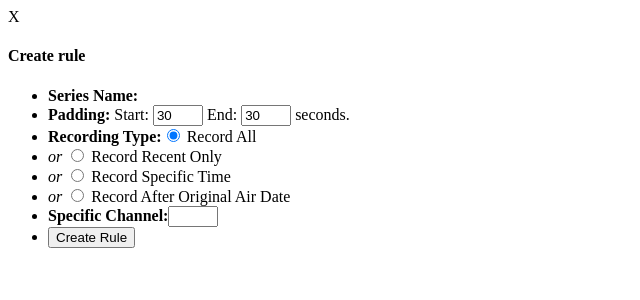
After one commit to demonrik/HDHR-DVRUI, a PHP site: page /style/advancedrule.html in a window 1280 px wide. The commit adds this page. Shown: the top 300 px of the page, without its empty margins (0-640 px from the left). Run offline with PHP 8.4, Linux system fonts and the light colour scheme.

Commit message:
Added  "advanced rule" creation capabilities

```diff
--- /dev/null
+++ b/app/style/advancedrule.html
@@ -0,0 +1,28 @@
+<div id='AdvancedRuleCreate' class='revealModal'>
+	<div class='revealModal-content'>
+		<span class='revealClose' onclick="hideReveal(event,'AdvancedRuleCreate')">X</span>
+		<h4>Create rule</h4>
+		<p/>
+		<form class="edit_form" onSubmit="return submitCreateRule()">
+		<input type="hidden" id="seriesid">
+		<ul>
+		<li><label for="seriesname"><b>Series Name:</b></label> <input type="text" id="seriesname" readonly style="border:0px; font-size: 14px; width: 300px;"></li>
+		<li><label for="padding"><b>Padding:</b></label>
+			Start: <input type="number" id="paddingstart" size="3" min="0" max="3600" value="30" style="width:50px;">
+			End: <input type="number" id="paddingend" size="3" min="0" max="10800" value="30" style="width:50px;"> seconds.    </li>
+
+		<li><label for="recordtype"><b>Recording Type:</b></label><input type="radio" name="recordtype" id="recordtype" value="all" onClick="handleRecordingType(this)" checked> Record All</li>
+		<li><label for="recordtype"><i>or</i> </label><input type="radio" name="recordtype" id="recordtype" value="recent" onClick="handleRecordingType(this)" > Record Recent Only</li>
+		<li><label for="recordtype"><i>or</i> </label><input type="radio" name="recordtype" id="recordtype" value="time" onClick="handleRecordingType(this)" > Record Specific Time
+				<input type="datetime-local" id="recordtime" style="display:none;"></li>
+		<li><label for="recordtype"><i>or</i> </label><input type="radio" name="recordtype" id="recordtype" value="aftertime" onClick="handleRecordingType(this)" > Record After Original Air Date
+				<input type="date" id="recordafter" style="display:none;"></li>
+
+
+		<li><label for="channel"><b>Specific Channel:</b></label><input type="text" id="channel" style="width:50px;"></li>
+		<li><label for="createrule"> </label><button type="submit" class="submit" id="createrule">Create Rule</button></li>
+		</li>
+		</ul>
+		</form>
+	</div>
+</div>
--- a/app/style/header.html
+++ b/app/style/header.html
@@ -4,5 +4,6 @@
 		<style type="text/css" media="screen">@import "style/style.css";</style>
 		<!-- tinyAjax -->
 		<script language="javascript" src="scripts/hdhomerundvr_ui.js" type="text/javascript"></script>
+		<script language="javascript" src="scripts/moment.min.js" type="text/javascript"></script>
 	</head>
 	<body>
--- a/app/style/rules_entry.html
+++ b/app/style/rules_entry.html
@@ -7,7 +7,7 @@
 	<p id='rule_padding'>Priority: <!-- dvr_rules_priority --> Start: <!-- dvr_rules_startpad --> End: <!-- dvr_rules_endpad --></p>
 	<ul class="decorator">
 		<li class='info'><p><!-- dvr_rules_channels --></p></li>
-		<li class='info'><p><!-- dvr_rules_recent --></p></li>
+		<li class='info'><p><!-- dvr_rules_recent --> <!-- dvr_rules_airdate --> <!-- dvr_rules_datetime --></p></li>
 		<li class='info'><p>Recordings: <!-- dvr_reccount --></p></li>
 		<li class='delete'><a onClick="confirmDeleteRule2('<!-- dvr_rules_delete -->');">DELETE</a></li>
 	</ul>
--- a/app/style/rules_entry_small.html
+++ b/app/style/rules_entry_small.html
@@ -1,4 +1,4 @@
 	<ul class="decorator">
-		<li class='info'><p>Priority: <!-- dvr_rules_priority --> Start: <!-- dvr_rules_startpad --> End: <!-- dvr_rules_endpad -->, <!-- dvr_rules_channels -->, <!-- dvr_rules_recent --></p></li>
+		<li class='info'><p>Priority: <!-- dvr_rules_priority --> Start: <!-- dvr_rules_startpad --> End: <!-- dvr_rules_endpad -->, <!-- dvr_rules_channels -->, <!-- dvr_rules_recent --> <!-- dvr_rules_airdate --> <!-- dvr_rules_datetime --></p></li>
 		<li class='delete'><a onClick="confirmDeleteRule('<!-- dvr_rules_delete -->');">DELETE</a></li>
 	</ul>
--- a/app/style/series_actions.html
+++ b/app/style/series_actions.html
@@ -1,4 +1,5 @@
 	<ul class="decorator">
 		<li class='record'><a onClick="createRecording('<!-- dvr_record_recent -->')">Record Recent</a></li>
 		<li class='record'><a onClick="createRecording('<!-- dvr_record_all -->')">Record All</a></li>
+		<li class='record'><a onClick="revealRuleForm(event,'AdvancedRuleCreate',<!-- dvr_series_id -->,'<!-- dvr_series_title -->')">Advanced Rule</a></li>
 	</ul>
```
Also changed, not shown: app/style/main.less (+59 -13 lines).
